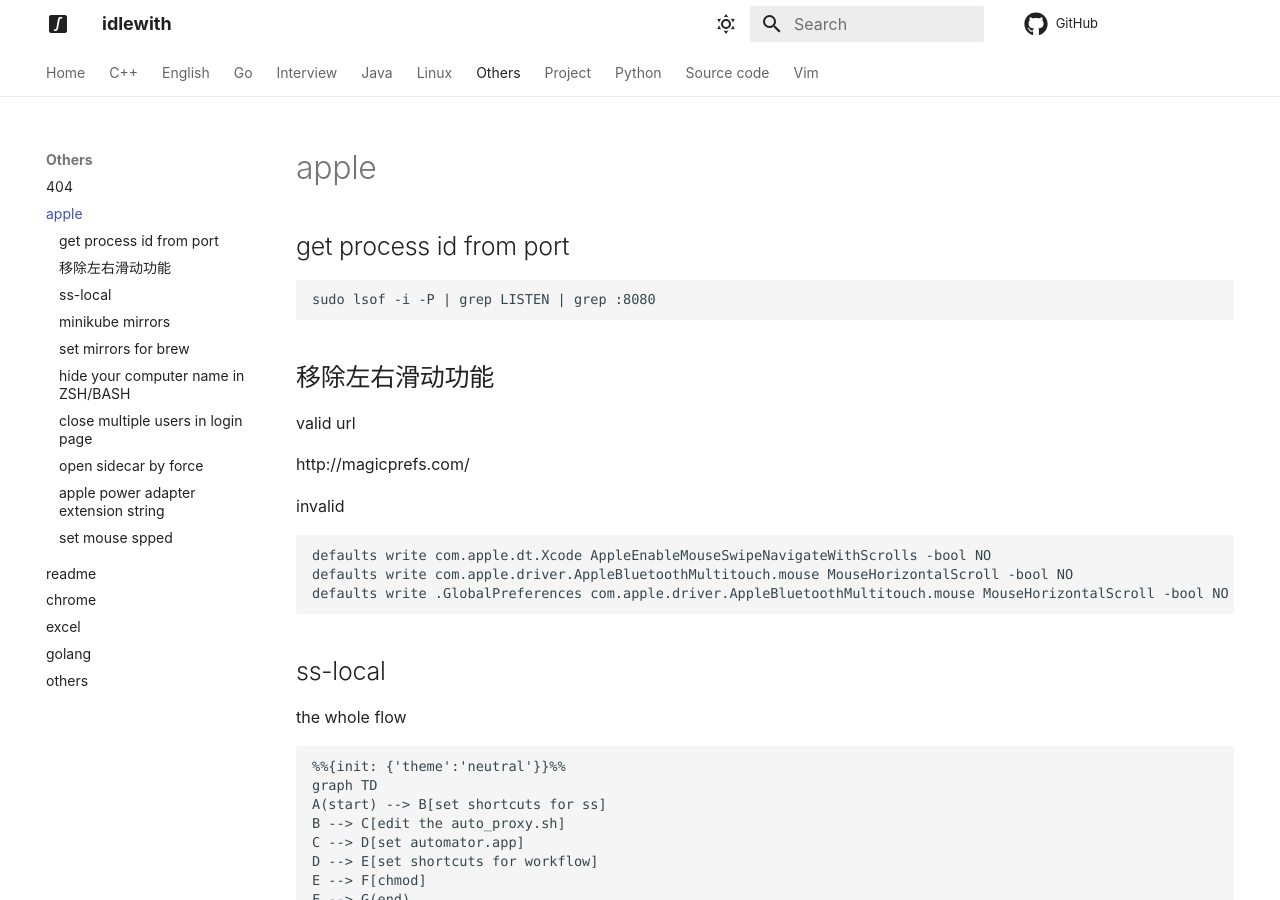
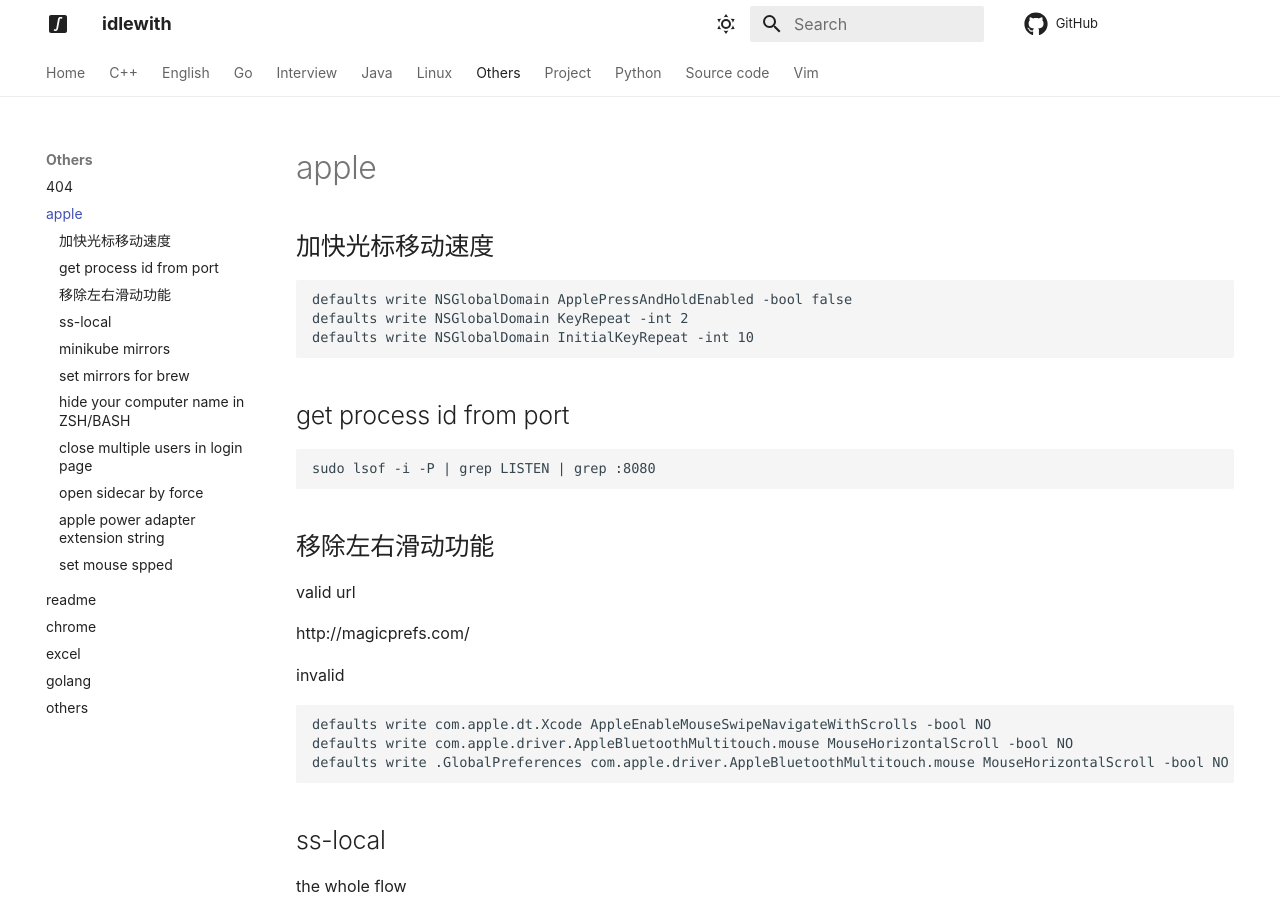
Before and after one commit to idlewith/blog, an MkDocs documentation site: the page built from docs/others/apple.md, in a window 1280 px wide and 900 px high. Built offline with MkDocs 1.6.1 and Material for MkDocs 9.7.7, drawn with Linux system fonts in a browser that asks for light colours; comment, search, counter and statistics services are not loaded.

Commit message:
add cursor speed

````diff
--- a/docs/others/apple.md
+++ b/docs/others/apple.md
@@ -1,5 +1,15 @@
 
 # apple
+
+
+## 加快光标移动速度
+
+
+```
+defaults write NSGlobalDomain ApplePressAndHoldEnabled -bool false
+defaults write NSGlobalDomain KeyRepeat -int 2
+defaults write NSGlobalDomain InitialKeyRepeat -int 10
+```
 
 
 ## get process id from port
````
